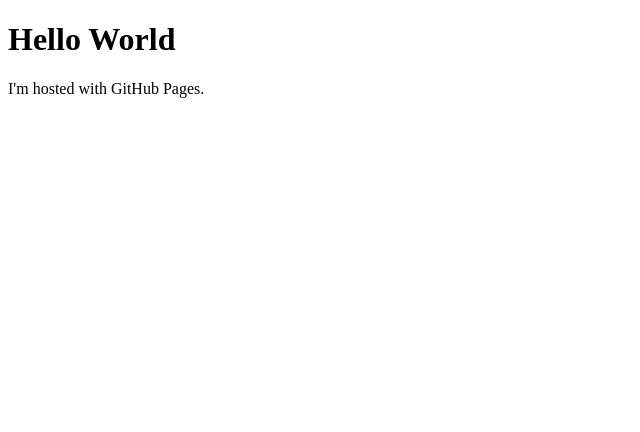
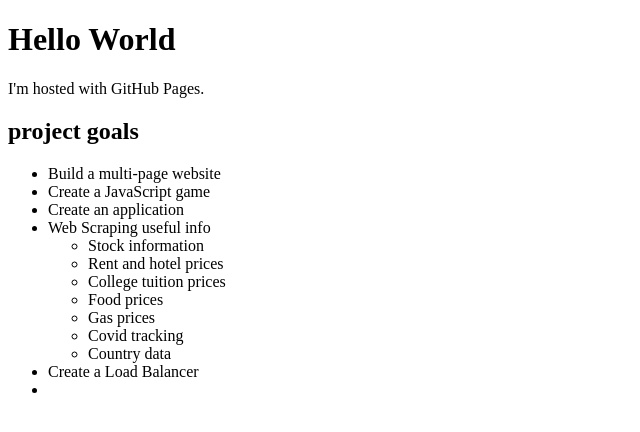
Before and after one commit to dinraal/dinraal.github.io, a plain HTML site: page index.html in a window 1280 px wide. Shown: the whole page, without its empty margins (0-640 px from the left). Drawn offline with Linux system fonts and the light colour scheme.

Commit message:
Update index.html

```diff
--- a/index.html
+++ b/index.html
@@ -1,7 +1,38 @@
 <!DOCTYPE html>
 <html>
+
+
+
+
 <body>
+
 <h1>Hello World</h1>
 <p>I'm hosted with GitHub Pages.</p>
 </body>
+
+<h2>project goals</h2>
+<ul>
+	<li>Build a multi-page website</li>
+	<li>Create a JavaScript game</li>
+	<li>Create an application
+	</li>
+	<li>Web Scraping useful info
+		<ul>
+			<li>Stock information</li>
+			<li>Rent and hotel prices</li>
+			<li>College tuition prices</li>
+			<li>Food prices</li>
+			<li>Gas prices</li>
+			<li>Covid tracking</li>
+			<li>Country data</li>
+		</ul>
+	</li>
+
+	<li>Create a Load Balancer</li>
+	<li></li>
+
+
+
+
+
 </html>
```
